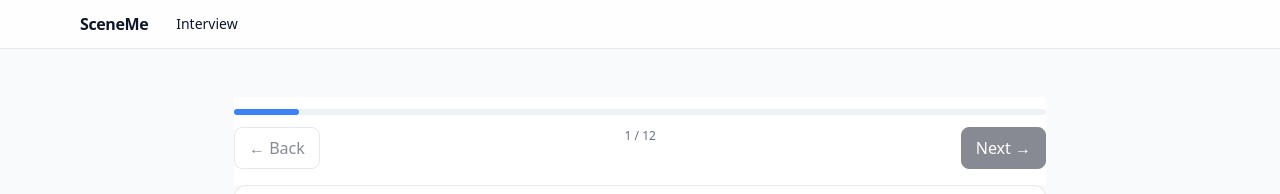
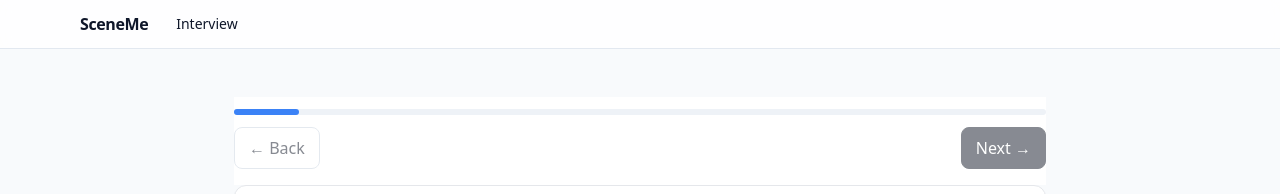
Before and after one commit to JSebree/ai-wizard, a React (Vite) app: page /interview in a window 1280 px wide. Shown: the top 194 px of the page. Built offline with nearby package versions, Linux system fonts and the light colour scheme.

Commit message:
fix: progress bar

```diff
--- a/src/interview/InterviewPage.jsx
+++ b/src/interview/InterviewPage.jsx
@@ -170,7 +170,7 @@ function NavBar({ stepIndex, total, onPrev, onNext, canNext, isLast }) {
         <button type="button" onClick={onPrev} disabled={stepIndex === 0} className="btn btn-secondary">
           ← Back
         </button>
-        <div style={{ color: "#667085", fontSize: 12 }}>{stepIndex + 1} / {total}</div>
+        {/* progress numbers removed */}
         <button type="button" onClick={onNext} disabled={!canNext} className="btn btn-primary">
           {isLast ? "Finish" : "Next →"}
         </button>
```
